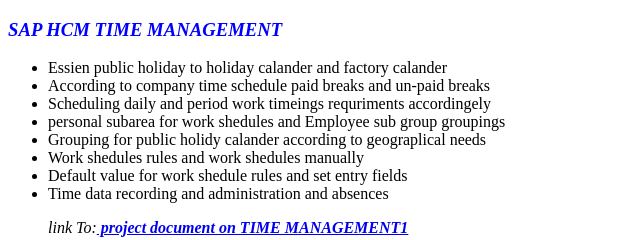
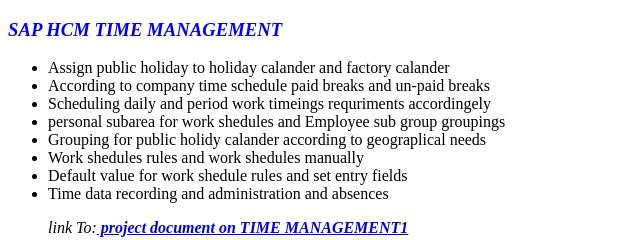
Before and after one commit to sudheerkodali/SAP-HCM-TM1, a plain HTML site: page index.html in a window 1280 px wide. Shown: the top 240 px of the page, 0-640 px from the left. Drawn offline with Linux system fonts and the light colour scheme.

Commit message:
Update index.html

```diff
--- a/index.html
+++ b/index.html
@@ -11,7 +11,7 @@
     <h3><em>
             <p style="color: blue;">SAP HCM TIME MANAGEMENT </h3></em>
     <ul>
-         <li>Essien public holiday to holiday calander and factory calander</li>
+         <li>Assign public holiday to holiday calander and factory calander</li>
                 <li>According to company time schedule paid breaks and un-paid breaks</li>
                 <li>Scheduling daily and period work timeings requriments accordingely</li>
                 <li>personal subarea for work shedules and Employee sub group groupings </li>
```
